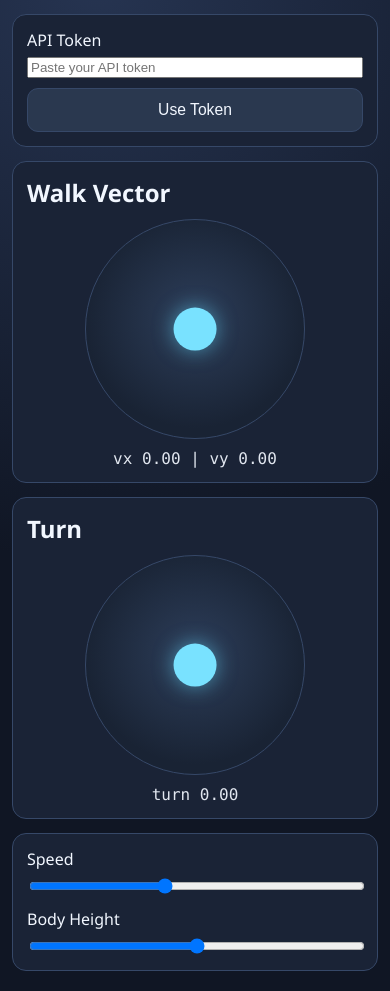
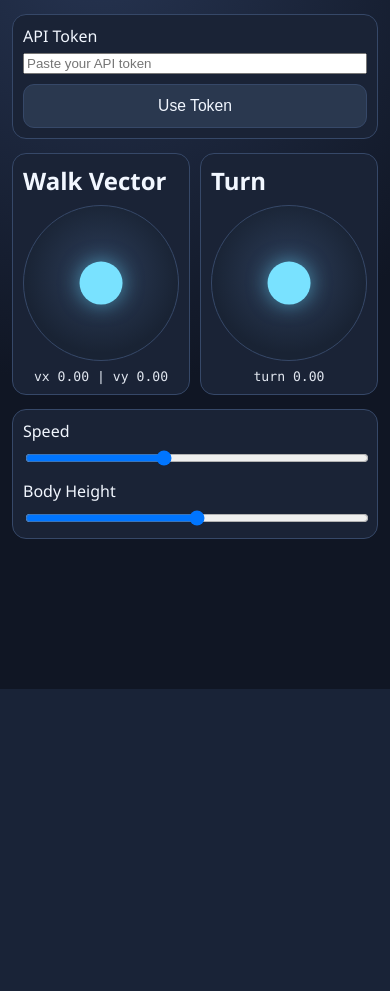
Before and after one commit to AdiYA06/robosoc, a PHP site: page / in a window 390 px wide. Shown: the part 155-1146 px from the top of the page. After the commit the page ends 844 px from the top, so only its background shows below. Run offline with PHP 8.4, Linux system fonts and the light colour scheme.

Commit message:
modify joy stick

```diff
--- a/web_hosting/config.php
+++ b/web_hosting/config.php
@@ -12,4 +12,4 @@
 // Optional CORS origin if you serve frontend from another domain.
 const ALLOW_ORIGIN = '';
 
-const DEBUG_ERRORS = true;
+const DEBUG_ERRORS = false;
--- a/web_hosting/styles.css
+++ b/web_hosting/styles.css
@@ -144,10 +144,6 @@
 }
 
 @media (max-width: 840px) {
-  .pad-grid {
-    grid-template-columns: 1fr;
-  }
-
   header {
     flex-direction: column;
   }
@@ -159,6 +155,24 @@
 }
 
 @media (max-width: 620px) {
+  .pad-grid {
+    grid-template-columns: 1fr 1fr;
+    gap: 10px;
+  }
+
+  .panel {
+    padding: 10px;
+  }
+
+  .pad {
+    width: min(100%, 44vw);
+    margin: 8px auto;
+  }
+
+  .readout {
+    font-size: 0.82rem;
+  }
+
   .auth-panel {
     grid-template-columns: 1fr;
   }
@@ -168,3 +182,9 @@
     padding-right: 12px;
   }
 }
+
+@media (max-width: 390px) {
+  .pad {
+    width: min(100%, 42vw);
+  }
+}
```
